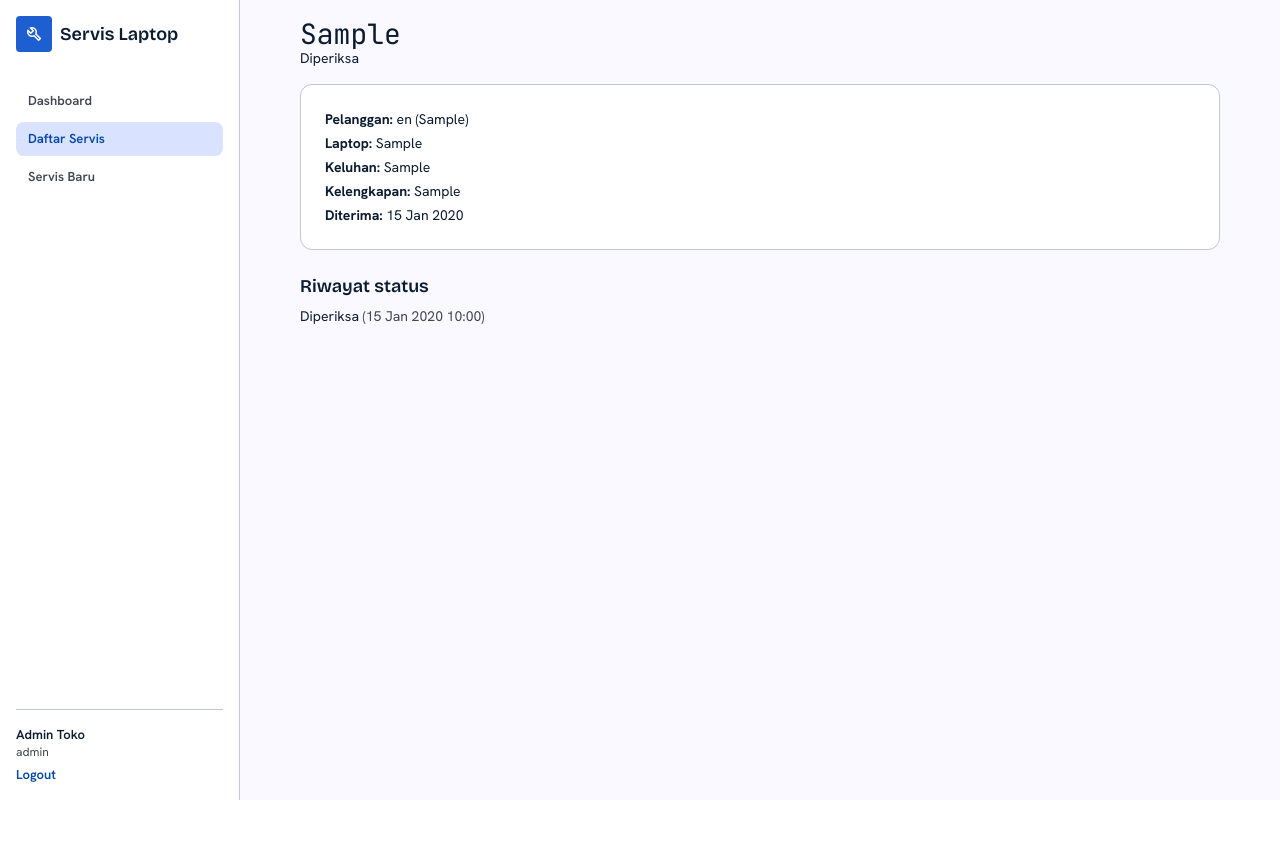
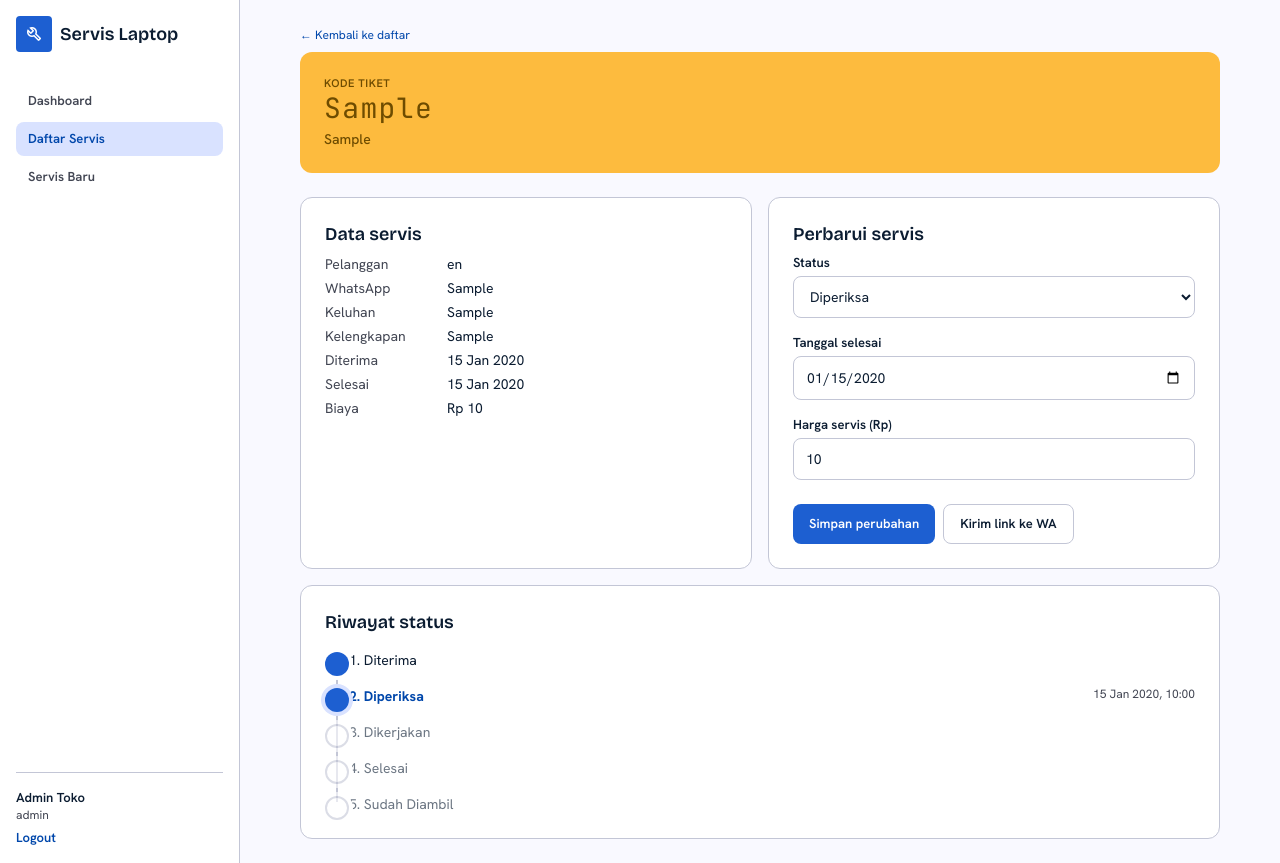
Before and after one commit to geysaaa/servis-laptop, a Laravel app: page /petugas/servis/1 in a window 1280 px wide. Before the commit the page ends 800 px from the top, so only its background shows below. Run offline with Laravel 12, Linux system fonts and the light colour scheme; a user stored in the database is signed in; data comes from the database, SQL or seed files in the repository; tables that the repository leaves empty hold one stand-in row (values such as "Sample post"); some libraries are stand-ins or nearby versions.

Commit message:
Tambah detail servis: ubah status, tanggal selesai, harga, riwayat, kirim WA

```diff
--- a/app/Http/Controllers/ServisController.php
+++ b/app/Http/Controllers/ServisController.php
@@ -79,4 +79,46 @@ class ServisController extends Controller
 
         return view('petugas.servis.show', compact('servis'));
     }
+        public function update(Request $request, Servis $servis)
+    {
+        $data = $request->validate([
+            'status' => ['required', 'integer', 'between:0,4'],
+            'tgl_selesai' => ['nullable', 'date', 'after_or_equal:' . $servis->tgl_diterima->toDateString()],
+            'harga' => ['nullable', 'integer', 'min:0'],
+        ], [
+            'tgl_selesai.after_or_equal' => 'Tanggal selesai tidak boleh sebelum tanggal diterima.',
+            'harga.integer' => 'Harga harus berupa angka tanpa titik atau koma.',
+        ]);
+
+        DB::transaction(function () use ($data, $servis, $request) {
+            $statusBaru = (int) $data['status'];
+            $statusLama = $servis->status;
+
+            $tglSelesai = $data['tgl_selesai'] ?? null;
+            if ($statusBaru >= 3 && ! $tglSelesai) {
+                $tglSelesai = now()->toDateString();
+            }
+
+            $servis->update([
+                'status' => $statusBaru,
+                'tgl_selesai' => $tglSelesai,
+                'harga' => $data['harga'] ?? null,
+            ]);
+
+            if ($statusBaru > $statusLama) {
+                for ($i = $statusLama + 1; $i <= $statusBaru; $i++) {
+                    RiwayatStatus::create([
+                        'servis_id' => $servis->id,
+                        'status' => $i,
+                        'waktu' => now(),
+                        'diubah_oleh' => $request->user()->id,
+                    ]);
+                }
+            } elseif ($statusBaru < $statusLama) {
+                $servis->riwayat()->where('status', '>', $statusBaru)->delete();
+            }
+        });
+
+        return redirect()->route('servis.show', $servis)->with('tersimpan', true);
+    }
 }
--- a/resources/views/petugas/servis/show.blade.php
+++ b/resources/views/petugas/servis/show.blade.php
@@ -1,5 +1,15 @@
 @extends('layouts.petugas')
 @section('title', $servis->kode_tiket)
+
+@php
+  $in = 'w-full px-3 py-2.5 rounded-lg border border-outline-variant bg-surface-container-lowest focus:border-primary-container focus:outline-none';
+  $riwayat = $servis->riwayat->keyBy('status');
+  $nomor = str_starts_with($servis->no_wa, '0') ? '62' . substr($servis->no_wa, 1) : $servis->no_wa;
+  $pesan = "Halo {$servis->nama_pelanggan}, laptop {$servis->merk_tipe} Anda ({$servis->kode_tiket}) saat ini berstatus "
+         . \App\Models\Servis::STATUS[$servis->status]
+         . ". Cek perkembangan servis dengan kode tiket {$servis->kode_tiket}.";
+  $linkWa = 'https://wa.me/' . $nomor . '?text=' . rawurlencode($pesan);
+@endphp
 
 @section('isi')
 @if (session('baru'))
@@ -7,22 +17,90 @@
     Tiket servis dibuat. Berikan kode ini kepada pelanggan.
   </div>
 @endif
+@if (session('tersimpan'))
+  <div class="mb-space-md p-space-md rounded-xl bg-tertiary-fixed text-tertiary font-label-md text-label-md">
+    Perubahan disimpan.
+  </div>
+@endif
 
-<h1 class="font-ticket-code text-[28px] mb-space-xs">{{ $servis->kode_tiket }}</h1>
-<p class="mb-space-md">{{ \App\Models\Servis::STATUS[$servis->status] }}</p>
+<a href="{{ route('servis.index') }}" class="font-body-sm text-body-sm text-primary">&larr; Kembali ke daftar</a>
 
-<div class="bg-surface-container-lowest border border-outline-variant rounded-xl p-space-lg space-y-1">
-  <p><b>Pelanggan:</b> {{ $servis->nama_pelanggan }} ({{ $servis->no_wa }})</p>
-  <p><b>Laptop:</b> {{ $servis->merk_tipe }}</p>
-  <p><b>Keluhan:</b> {{ $servis->keluhan }}</p>
-  <p><b>Kelengkapan:</b> {{ $servis->kelengkapan ?: '-' }}</p>
-  <p><b>Diterima:</b> {{ $servis->tgl_diterima->format('d M Y') }}</p>
+<div class="relative bg-secondary-container rounded-xl p-space-lg mt-space-sm mb-space-lg">
+  <span class="font-label-sm text-label-sm uppercase tracking-wider text-on-secondary-container block">Kode tiket</span>
+  <div class="font-ticket-code text-[28px] leading-tight text-on-secondary-container tracking-wider">{{ $servis->kode_tiket }}</div>
+  <p class="text-on-secondary-container font-medium mt-1">{{ $servis->merk_tipe }}</p>
 </div>
 
-<h2 class="font-headline-sm text-headline-sm mt-space-lg mb-space-sm">Riwayat status</h2>
-<ul class="space-y-1">
-  @foreach ($servis->riwayat as $r)
-    <li>{{ \App\Models\Servis::STATUS[$r->status] }} <span class="text-on-surface-variant">({{ $r->waktu->format('d M Y H:i') }})</span></li>
-  @endforeach
-</ul>
+<div class="grid grid-cols-1 md:grid-cols-2 gap-space-md">
+  <div class="bg-surface-container-lowest border border-outline-variant rounded-xl p-space-lg">
+    <h2 class="font-headline-sm text-headline-sm mb-space-sm">Data servis</h2>
+    <dl class="grid grid-cols-[110px_1fr] gap-y-1 gap-x-3">
+      <dt class="text-on-surface-variant">Pelanggan</dt><dd>{{ $servis->nama_pelanggan }}</dd>
+      <dt class="text-on-surface-variant">WhatsApp</dt><dd>{{ $servis->no_wa }}</dd>
+      <dt class="text-on-surface-variant">Keluhan</dt><dd>{{ $servis->keluhan }}</dd>
+      <dt class="text-on-surface-variant">Kelengkapan</dt><dd>{{ $servis->kelengkapan ?: '-' }}</dd>
+      <dt class="text-on-surface-variant">Diterima</dt><dd>{{ $servis->tgl_diterima->format('d M Y') }}</dd>
+      <dt class="text-on-surface-variant">Selesai</dt><dd>{{ $servis->tgl_selesai ? $servis->tgl_selesai->format('d M Y') : '-' }}</dd>
+      <dt class="text-on-surface-variant">Biaya</dt><dd>{{ $servis->harga !== null ? 'Rp ' . number_format($servis->harga, 0, ',', '.') : '-' }}</dd>
+    </dl>
+  </div>
+
+  <form method="POST" action="{{ route('servis.update', $servis) }}" class="bg-surface-container-lowest border border-outline-variant rounded-xl p-space-lg">
+    @csrf
+    @method('PUT')
+    <h2 class="font-headline-sm text-headline-sm mb-space-sm">Perbarui servis</h2>
+
+    <div class="space-y-space-md">
+      <div>
+        <label for="status" class="block font-label-md text-label-md mb-1">Status</label>
+        <select id="status" name="status" class="{{ $in }}">
+          @foreach (\App\Models\Servis::STATUS as $i => $nama)
+            <option value="{{ $i }}" @selected((int) old('status', $servis->status) === $i)>{{ $nama }}</option>
+          @endforeach
+        </select>
+        @error('status')<p class="font-body-sm text-body-sm text-error mt-1">{{ $message }}</p>@enderror
+      </div>
+      <div>
+        <label for="tgl_selesai" class="block font-label-md text-label-md mb-1">Tanggal selesai</label>
+        <input id="tgl_selesai" name="tgl_selesai" type="date" value="{{ old('tgl_selesai', $servis->tgl_selesai?->toDateString()) }}" class="{{ $in }}">
+        @error('tgl_selesai')<p class="font-body-sm text-body-sm text-error mt-1">{{ $message }}</p>@enderror
+      </div>
+      <div>
+        <label for="harga" class="block font-label-md text-label-md mb-1">Harga servis (Rp)</label>
+        <input id="harga" name="harga" type="number" min="0" step="1000" value="{{ old('harga', $servis->harga) }}" class="{{ $in }}">
+        @error('harga')<p class="font-body-sm text-body-sm text-error mt-1">{{ $message }}</p>@enderror
+      </div>
+    </div>
+
+    <div class="flex flex-wrap gap-space-sm mt-space-lg">
+      <button type="submit" class="h-10 px-space-md bg-primary-container hover:bg-primary text-on-primary rounded-lg font-label-md text-label-md">Simpan perubahan</button>
+      <a href="{{ $linkWa }}" target="_blank" rel="noopener" class="inline-flex items-center h-10 px-space-md border border-outline-variant rounded-lg font-label-md text-label-md hover:bg-surface-container-low">Kirim link ke WA</a>
+    </div>
+  </form>
+</div>
+
+<div class="bg-surface-container-lowest border border-outline-variant rounded-xl p-space-lg mt-space-md">
+  <h2 class="font-headline-sm text-headline-sm mb-space-md">Riwayat status</h2>
+  <ol class="relative pl-6 space-y-space-md">
+    <div aria-hidden="true" class="absolute left-3 top-2 bottom-3 w-[2px] bg-outline-variant -translate-x-1/2"></div>
+    @foreach (\App\Models\Servis::STATUS as $i => $nama)
+      @php
+        $h = $riwayat->get($i);
+        $lewat = $i < $servis->status;
+        $sekarang = $i === $servis->status;
+      @endphp
+      <li class="relative flex items-start justify-between gap-space-sm {{ $i > $servis->status ? 'opacity-60' : '' }}">
+        @if ($sekarang)
+          <span class="absolute -left-6 top-0.5 w-6 h-6 rounded-full bg-primary-container ring-4 ring-primary-fixed"></span>
+        @elseif ($lewat)
+          <span class="absolute -left-6 top-0.5 w-6 h-6 rounded-full bg-primary-container ring-4 ring-surface-container-lowest"></span>
+        @else
+          <span class="absolute -left-6 top-0.5 w-6 h-6 rounded-full bg-surface-container-lowest border-2 border-outline-variant ring-4 ring-surface-container-lowest"></span>
+        @endif
+        <span class="{{ $sekarang ? 'font-bold text-primary' : '' }}">{{ $i + 1 }}. {{ $nama }}</span>
+        <span class="font-body-sm text-body-sm text-on-surface-variant">{{ $h ? $h->waktu->format('d M Y, H:i') : '' }}</span>
+      </li>
+    @endforeach
+  </ol>
+</div>
 @endsection
--- a/routes/web.php
+++ b/routes/web.php
@@ -18,4 +18,5 @@ Route::middleware('auth')->prefix('petugas')->group(function () {
     Route::get('/servis/baru', [ServisController::class, 'create'])->name('servis.create');
     Route::post('/servis', [ServisController::class, 'store'])->name('servis.store');
     Route::get('/servis/{servis}', [ServisController::class, 'show'])->name('servis.show');
+    Route::put('/servis/{servis}', [ServisController::class, 'update'])->name('servis.update');
 });
```
